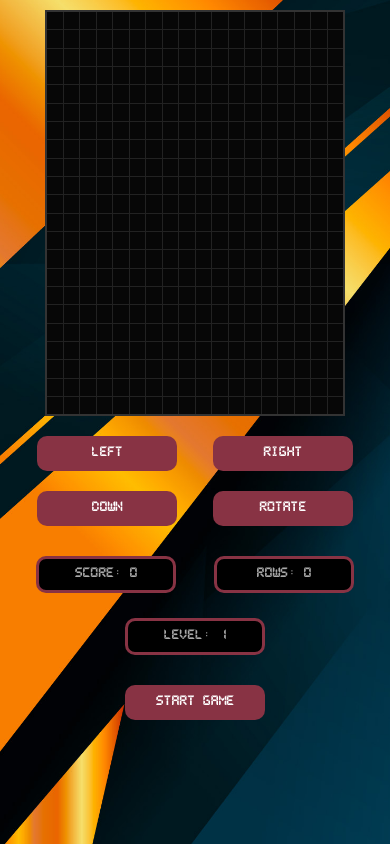
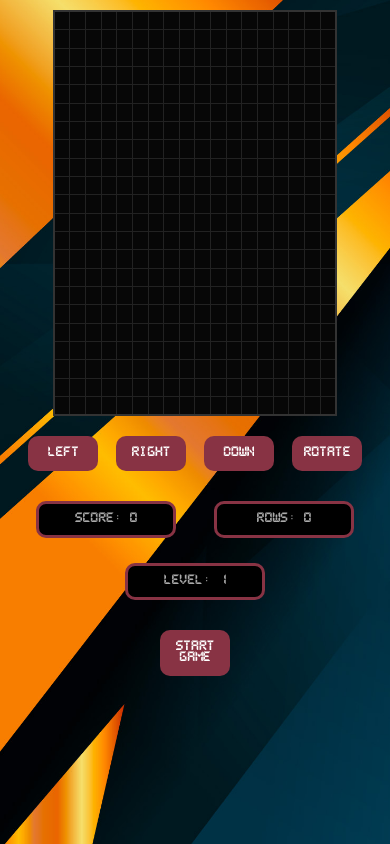
Before and after one commit to krst221/Tetris, a React (Create React App) app: page / in a window 390 px wide. Built offline with nearby package versions, Linux system fonts and the light colour scheme.

Commit message:
Responsive

```diff
--- a/src/components/styles/StyledButton.js
+++ b/src/components/styles/StyledButton.js
@@ -17,7 +17,7 @@ export const StyledButton = styled.button`
 
     @media (max-width: 768px) {
         padding: 12px;
-        width: 40%;
+        width: 20%;
         font-size: 0.7rem;
     }
 `
--- a/src/components/styles/StyledStage.js
+++ b/src/components/styles/StyledStage.js
@@ -7,12 +7,19 @@ export const StyledStage = styled.div `
     border: 2px solid #333;
     background: #222;
 
-    @media (max-width: 768px) {
+    @media (max-width: 560px) {
         grid-template-rows: repeat(
         ${props => props.height},
         calc(80vw / ${props => props.width})
         );
         width: 80%;
+    }
+    @media (min-width: 560px) {
+        grid-template-rows: repeat(
+        ${props => props.height},
+        calc(450px / ${props => props.width})
+        );
+        width: 450px;
     }
     @media (min-width: 768px) {
         grid-template-rows: repeat(
--- a/src/components/styles/StyledTetris.js
+++ b/src/components/styles/StyledTetris.js
@@ -7,6 +7,8 @@ export const StyledTetrisWrapper = styled.div`
     background: url(${bgImage}) #000;
     background-size: cover;
     overflow: hidden;
+    display: flex;
+    justify-content: center;
 `
 
 export const StyledTetris = styled.div`
@@ -48,9 +50,8 @@ export const StyledTetris = styled.div`
         }
 
         .controls {
-            display: flex;
-            flex-direction: row;
             gap: 0px;
+            width: 100%;
         }
     }
 `
```
